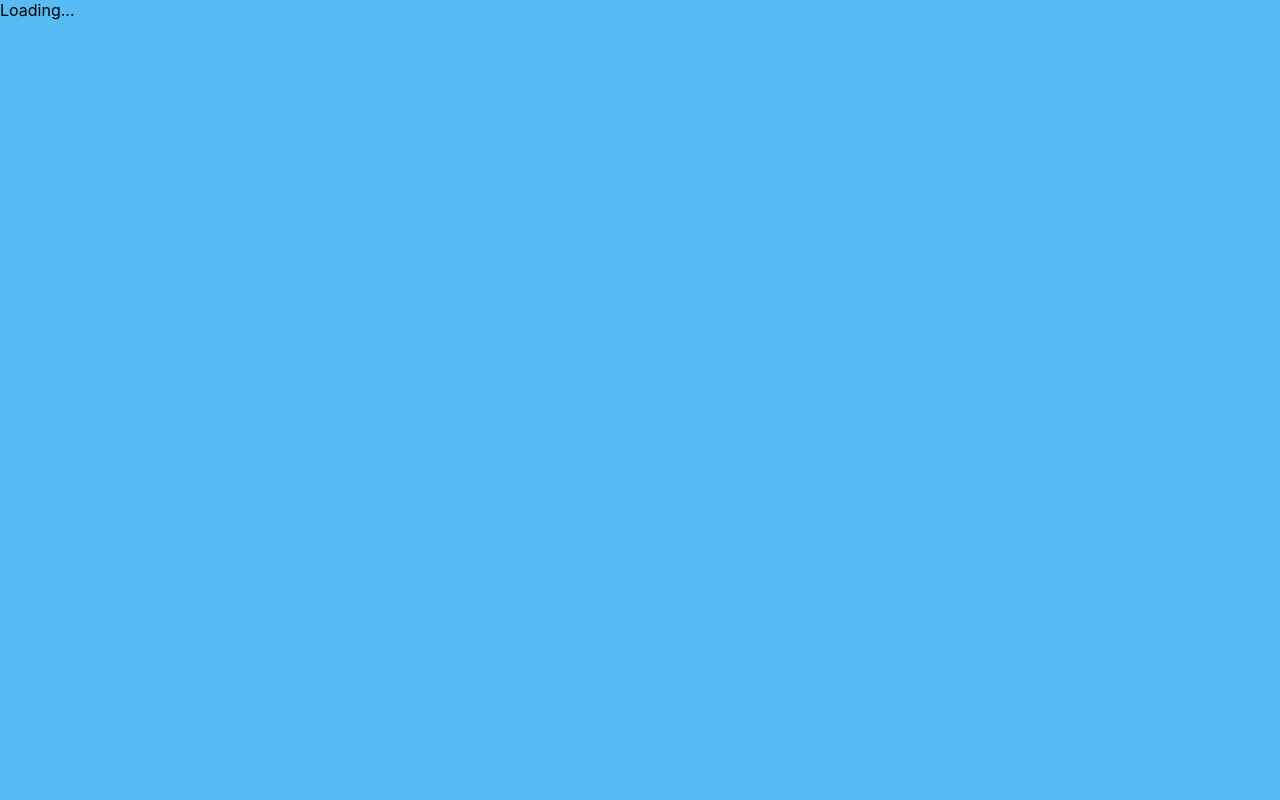
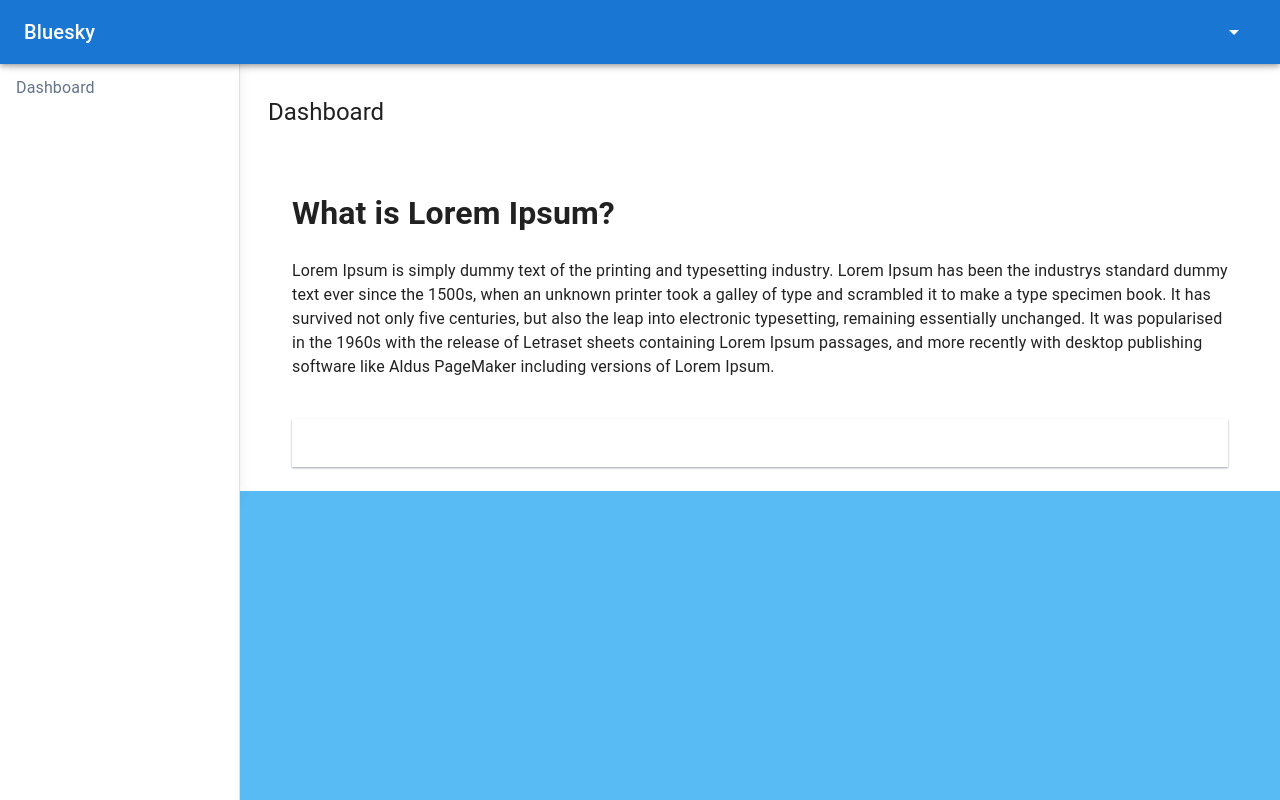
Before and after one commit to kamalacewebx/bluesky-material-next, a Next.js app: page /dashboard in a window 1280 px wide. Before the commit this address had no page. Built offline with nearby package versions, Linux system fonts and the light colour scheme.

Commit message:
app tsx change

```diff
--- a/pages/_app.tsx
+++ b/pages/_app.tsx
@@ -13,7 +13,7 @@
   const router = useRouter();
   const { asPath } = router;
 
-  const renderApp = () => {
+
     return (
       <>
       <ToastContainer />
@@ -23,24 +23,7 @@
       </AuthContextProvider>
      </>
      )
-  };
 
-  if (
-    unprotectedRoutes.some((unprotectedRoute) =>
-      asPath.startsWith(unprotectedRoute)
-    )
-  ) {
-    return renderApp();
-  }  // Protected route only needs AuthContext for now.
-
-
-    return (
-      <>
-        <AuthContextProvider>
-          <ProtectedRoute>{renderApp()}</ProtectedRoute>
-        </AuthContextProvider>
-      </>
-    );
 
 
 }
```
